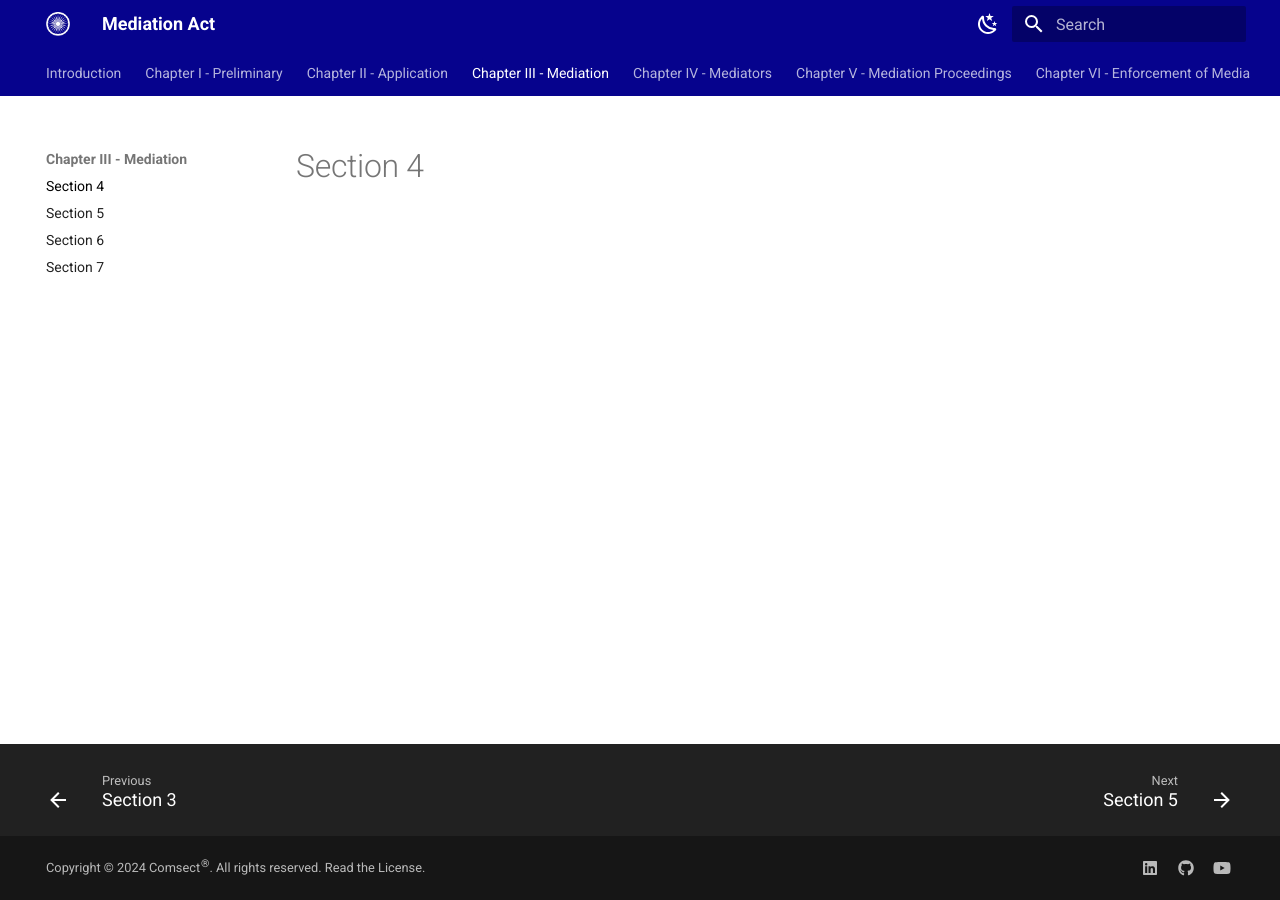
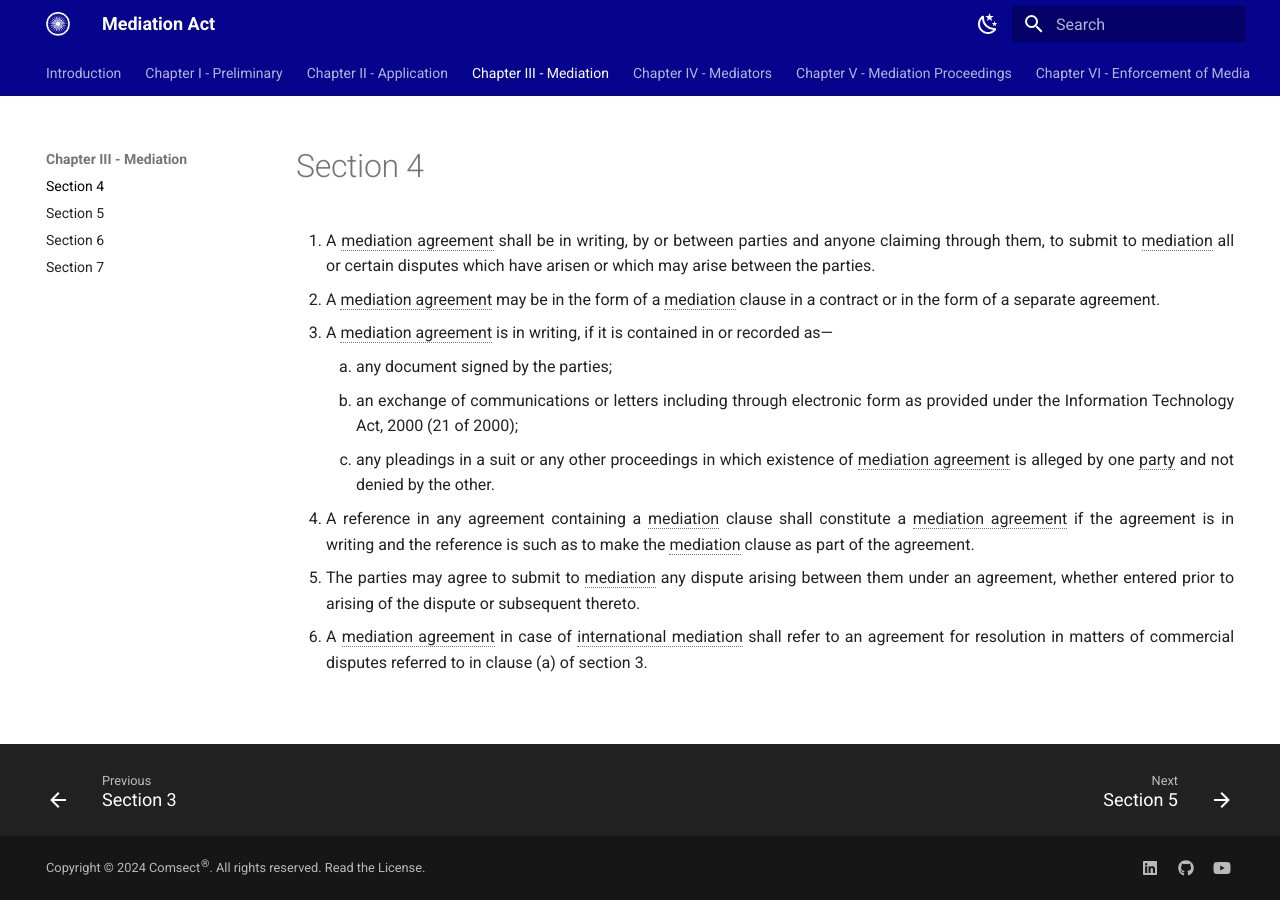
Before and after one commit to comsect/mediation-act, an MkDocs documentation site: the page built from docs/en/4.md, in a window 1280 px wide. Built offline with MkDocs 1.6.1 and Material for MkDocs 9.7.7, drawn with Linux system fonts in a browser that asks for light colours.

Commit message:
add section-four

```diff
--- a/docs/en/4.md
+++ b/docs/en/4.md
@@ -3,3 +3,13 @@ hide:
     - toc
 description: Mediation agreement
 ---
+
+1. A mediation agreement shall be in writing, by or between parties and anyone claiming through them, to submit to mediation all or certain disputes which have arisen or which may arise between the parties.
+2. A mediation agreement may be in the form of a mediation clause in a contract or in the form of a separate agreement.
+3. A mediation agreement is in writing, if it is contained in or recorded as—
+    1. any document signed by the parties;
+    2. an exchange of communications or letters including through electronic form as provided under the Information Technology Act, 2000 (21 of 2000);
+    3. any pleadings in a suit or any other proceedings in which existence of mediation agreement is alleged by one party and not denied by the other.
+4. A reference in any agreement containing a mediation clause shall constitute a mediation agreement if the agreement is in writing and the reference is such as to make the mediation clause as part of the agreement.
+5. The parties may agree to submit to mediation any dispute arising between them under an agreement, whether entered prior to arising of the dispute or subsequent thereto.
+6. A mediation agreement in case of international mediation shall refer to an agreement for resolution in matters of commercial disputes referred to in clause (a) of section 3.
```
